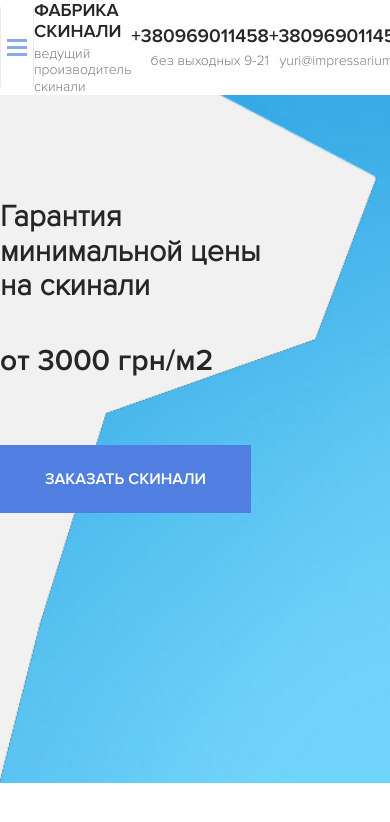
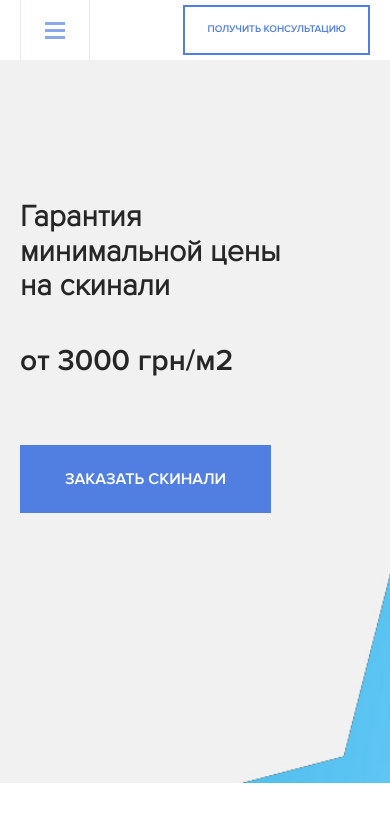
Before and after one commit to yuripolunin/skinali, a plain HTML site: page index.html in a window 390 px wide. Drawn offline with Linux system fonts and the light colour scheme.

Commit message:
Top section and menu adative versions

```diff
--- a/sass/_grid.sass
+++ b/sass/_grid.sass
@@ -3,3 +3,14 @@
 .container
   max-width: 1170px
   margin: auto
+
+@media (max-width: 1199px)
+  .container
+    max-width: 960px
+@media (max-width: 991px)
+  .container
+    max-width: 750px
+@media (max-width: 768px)
+  .container
+    max-width: 100%
+    padding: 0 20px
--- a/sass/_interface.sass
+++ b/sass/_interface.sass
@@ -3,6 +3,7 @@ body
   color: $text-color
 .button-o
   text-transform: uppercase
+  background-color: transparent
   border: 2px solid $primary
   padding: 17px 22px
   font-size: 12px
@@ -17,3 +18,6 @@ body
   color: #fff
   +bold
   cursor: pointer
+@media (max-width: 991px)
+  .button-o
+    font-size: 10px
--- a/sass/blocks/_hero.sass
+++ b/sass/blocks/_hero.sass
@@ -11,3 +11,7 @@
     font-size: 30px
     +bold
     display: block
+@media (max-width: 991px)
+  .hero
+    background-size: cover
+    background-position: top left 30%
--- a/sass/blocks/_navbar.sass
+++ b/sass/blocks/_navbar.sass
@@ -7,7 +7,6 @@
   &-wrap
     display: flex
     align-items: center
-    min-height: 80px
     justify-content: space-between
   &__phone
     display: block
@@ -33,7 +32,7 @@
   background-color: $primary
   color: #ffffff
   transition: 0.2s
-  transform: translateY(-100%)
+  transform: translateY(-200%)
   &_active
     transform: translateY(0)
   &__nav
@@ -74,3 +73,18 @@
     display: block
     font-size: 14px
     color: $text-color-light
+@media (max-width: 991px)
+  .navbar
+    &__mobile, &__landline
+      display: none
+@media (max-width: 576px)
+  .logo
+    display: none
+  .menu
+    top: 60px
+    &-button
+      height: 60px
+    &__nav
+      flex-direction: column
+    &__link
+      margin-bottom: 20px
```
Also changed, not shown: css/style.css, 1 other file.
